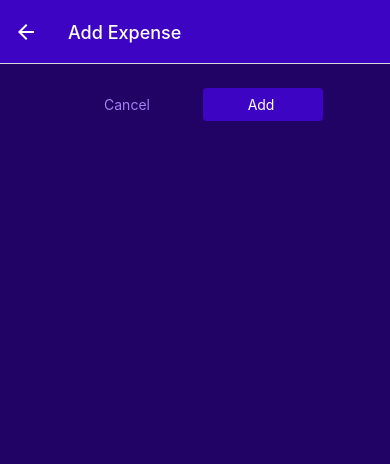
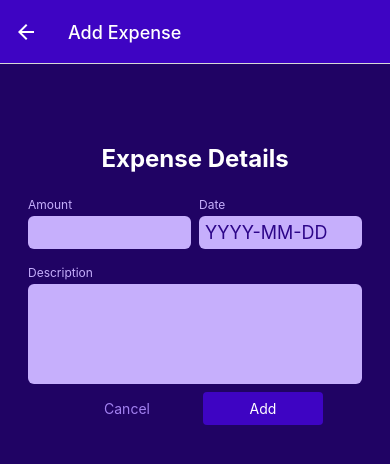
Before and after one commit to rayGreycloud/expense-tracker, a React Native app: screen /ManageExpense in a window 390 px wide. Shown: the top 464 px of the page. Built offline with nearby package versions, Linux system fonts and the light colour scheme.

Commit message:
Add expense form

```diff
--- /dev/null
+++ b/components/ManageExpense/ExpenseForm.jsx
@@ -0,0 +1,174 @@
+import { useState } from 'react';
+import { StyleSheet, Text, View } from 'react-native';
+
+import Button from '../UI/Button';
+import Input from './Input';
+
+import { getFormattedDate } from '../../utils/date';
+import { GlobalStyles } from '../../constants/styles';
+
+const ExpenseForm = ({
+  initialValues,
+  onCancel,
+  onSubmit,
+  submitButtonLabel
+}) => {
+  console.log('initialValues: ', initialValues);
+  const [inputs, setInputs] = useState({
+    amount: {
+      value: initialValues ? initialValues.amount.toString() : '',
+      isValid: true
+    },
+    date: {
+      value: initialValues ? getFormattedDate(initialValues.date) : '',
+      isValid: true
+    },
+    description: {
+      value: initialValues ? initialValues.description : '',
+      isValid: true
+    }
+  });
+  console.log('inputs: ', inputs);
+
+  const inputChangeHandler = (inputId, newValue) => {
+    console.log('inputChangeHandler: ', inputId, newValue);
+    setInputs((currentInputs) => {
+      return {
+        ...currentInputs,
+        [inputId]: {
+          value: newValue,
+          isValid: true
+        }
+      };
+    });
+  };
+
+  const onSubmitHandler = () => {
+    const expenseData = {
+      amount: +inputs.amount.value, // convert to number
+      date: new Date(inputs.date.value),
+      description: inputs.description.value
+    };
+
+    const amountIsValid = !isNaN(expenseData.amount) && expenseData.amount > 0;
+    const dateIsValid = expenseData.date.toString() !== 'Invalid Date';
+    const descriptionIsValid = expenseData.description.trim().length > 0;
+
+    if (!amountIsValid || !dateIsValid || !descriptionIsValid) {
+      setInputs((currentInputs) => {
+        return {
+          amount: { value: currentInputs.amount.value, isValid: amountIsValid },
+          date: { value: currentInputs.date.value, isValid: dateIsValid },
+          description: {
+            value: currentInputs.description.value,
+            isValid: descriptionIsValid
+          }
+        };
+      });
+
+      return;
+    }
+
+    onSubmit(expenseData);
+  };
+
+  const formIsInvalid =
+    !inputs.amount.isValid ||
+    !inputs.date.isValid ||
+    !inputs.description.isValid;
+
+  return (
+    <View style={styles.container}>
+      <Text style={styles.title}>Expense Details</Text>
+
+      <View style={styles.inputsRow}>
+        <Input
+          label='Amount'
+          textInputConfig={{
+            value: inputs.amount.value,
+            onChangeText: (val) => inputChangeHandler('amount', val),
+            keyboardType: 'decimal-pad'
+          }}
+          invalid={!inputs.amount.isValid}
+          style={styles.rowInput}
+        />
+
+        <Input
+          label='Date'
+          textInputConfig={{
+            value: inputs.date.value,
+            onChangeText: (val) => inputChangeHandler('date', val),
+            maxLength: 10,
+            placeholder: 'YYYY-MM-DD'
+          }}
+          invalid={!inputs.date.isValid}
+          style={styles.rowInput}
+        />
+      </View>
+
+      <Input
+        label='Description'
+        textInputConfig={{
+          value: inputs.description.value,
+          onChangeText: (val) => inputChangeHandler('description', val),
+          keyboardType: 'default',
+          multiline: true,
+          autoCorrect: true, // default
+          autoCapitalize: 'sentences' // default
+        }}
+        invalid={!inputs.description.isValid}
+      />
+
+      {formIsInvalid && (
+        <Text style={styles.errorText}>Invalid input values</Text>
+      )}
+
+      <View style={styles.buttonContainer}>
+        <Button mode='flat' onPress={onCancel} style={styles.button}>
+          Cancel
+        </Button>
+        <Button onPress={onSubmitHandler} style={styles.button}>
+          {submitButtonLabel}
+        </Button>
+      </View>
+    </View>
+  );
+};
+
+const styles = StyleSheet.create({
+  container: {
+    marginTop: 40,
+    marginBottom: 16
+  },
+  title: {
+    marginVertical: 16,
+    textAlign: 'center',
+    fontSize: 24,
+    fontWeight: 'bold',
+    color: '#fff'
+  },
+  inputsRow: {
+    flexDirection: 'row',
+    justifyContent: 'space-between',
+    width: '100%'
+  },
+  rowInput: {
+    flex: 1
+  },
+  buttonContainer: {
+    flexDirection: 'row',
+    justifyContent: 'center',
+    alignItems: 'center'
+  },
+  button: {
+    minWidth: 120,
+    marginHorizontal: 8
+  },
+  errorText: {
+    color: GlobalStyles.colors.error500,
+    textAlign: 'center',
+    margin: 8
+  }
+});
+
+export default ExpenseForm;
--- /dev/null
+++ b/components/ManageExpense/Input.jsx
@@ -0,0 +1,54 @@
+import { StyleSheet, Text, TextInput, View } from 'react-native';
+import { GlobalStyles } from '../../constants/styles';
+
+const Input = ({ invalid, label, style, textInputConfig }) => {
+  const inputStyles = [styles.input];
+
+  if (textInputConfig && textInputConfig.multiline) {
+    inputStyles.push(styles.inputMultiline);
+  }
+
+  if (invalid) {
+    inputStyles.push(styles.invalidInput);
+  }
+
+  return (
+    <View style={[styles.inputContainer, style]}>
+      <Text style={[styles.label, invalid && styles.invalidLabel]}>
+        {label}
+      </Text>
+      <TextInput {...textInputConfig} style={inputStyles} />
+    </View>
+  );
+};
+
+const styles = StyleSheet.create({
+  inputContainer: {
+    marginVertical: 8,
+    marginHorizontal: 4
+  },
+  label: {
+    fontSize: 12,
+    color: GlobalStyles.colors.primary100,
+    marginBottom: 4
+  },
+  input: {
+    backgroundColor: GlobalStyles.colors.primary100,
+    padding: 6,
+    borderRadius: 6,
+    fontSize: 18,
+    color: GlobalStyles.colors.primary700
+  },
+  inputMultiline: {
+    minHeight: 100,
+    textAlignVertical: 'top'
+  },
+  invalidLabel: {
+    color: GlobalStyles.colors.error500
+  },
+  invalidInput: {
+    backgroundColor: GlobalStyles.colors.error50
+  }
+});
+
+export default Input;
--- a/screens/ManageExpense.jsx
+++ b/screens/ManageExpense.jsx
@@ -1,6 +1,7 @@
 import { useContext, useLayoutEffect } from 'react';
 import { StyleSheet, Text, View } from 'react-native';
 
+import ExpenseForm from '../components/ManageExpense/ExpenseForm';
 import Button from '../components/UI/Button';
 import IconButton from '../components/UI/IconButton';
 
@@ -13,8 +14,10 @@ const ManageExpense = ({ route, navigation }) => {
   console.log('targetExpenseId: ', targetExpenseId);
   const isEditing = !!targetExpenseId;
   console.log('isEditing: ', isEditing);
-  const data = isEditing ? expensesCtx.getExpense(targetExpenseId) : null;
-  console.log('data: ', data);
+  const targetExpense = isEditing
+    ? expensesCtx.getExpense(targetExpenseId)
+    : null;
+  console.log('targetExpense: ', targetExpense);
 
   useLayoutEffect(() => {
     navigation.setOptions({
@@ -32,19 +35,13 @@ const ManageExpense = ({ route, navigation }) => {
     navigation.goBack();
   };
 
-  const newExpense = {
-    description: 'Samsung TV',
-    amount: 699.99,
-    date: new Date(2023, 1, 4)
-  };
-
-  const onSaveHandler = () => {
+  const onSaveHandler = (data) => {
     console.log('save');
+    console.log('data: ', data);
     if (isEditing) {
-      const data = { ...data, description: 'New Description' };
       expensesCtx.updateExpense(targetExpenseId, data);
     } else {
-      expensesCtx.addExpense(newExpense);
+      expensesCtx.addExpense(data);
     }
 
     navigation.goBack();
@@ -52,19 +49,14 @@ const ManageExpense = ({ route, navigation }) => {
 
   return (
     <View style={styles.rootContainer}>
-      <View style={styles.buttonContainer}>
-        <Button mode='flat' onPress={onCancelHandler} style={styles.button}>
-          Cancel
-        </Button>
-        <Button onPress={onSaveHandler} style={styles.button}>
-          {isEditing ? 'Update' : 'Add'}{' '}
-        </Button>
-      </View>
+      <ExpenseForm
+        onCancel={onCancelHandler}
+        onSubmit={onSaveHandler}
+        submitButtonLabel={isEditing ? 'Update' : 'Add'}
+        initialValues={targetExpense}
+      />
+
       {isEditing && (
-        <>
-          <View>
-            <Text style={styles.text}>{JSON.stringify(data, null, 2)}</Text>
-          </View>
         <View style={styles.deleteContainer}>
           <IconButton
             icon='trash'
@@ -73,7 +65,6 @@ const ManageExpense = ({ route, navigation }) => {
             onPress={onDeleteHandler}
           />
         </View>
-        </>
       )}
     </View>
   );
--- a/utils/date.js
+++ b/utils/date.js
@@ -5,3 +5,5 @@ export const isLast7Days = (dateString) => {
   const diffDays = Math.ceil(diffTime / (1000 * 60 * 60 * 24));
   return diffDays <= 7;
 };
+
+export const getFormattedDate = (date) => date.toISOString().slice(0, 10);
```
Lines whose indentation alone changed are shown as unchanged.
